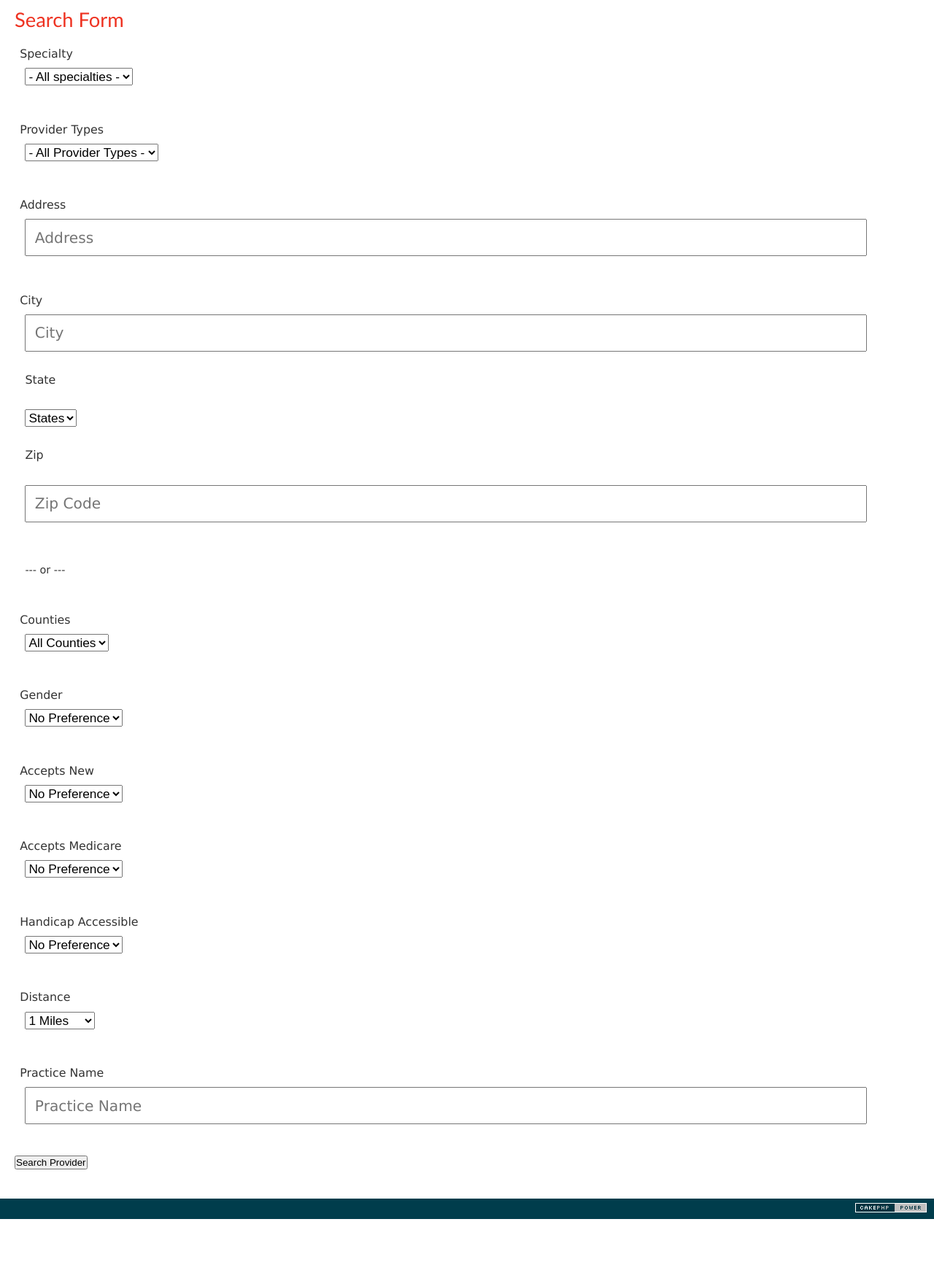
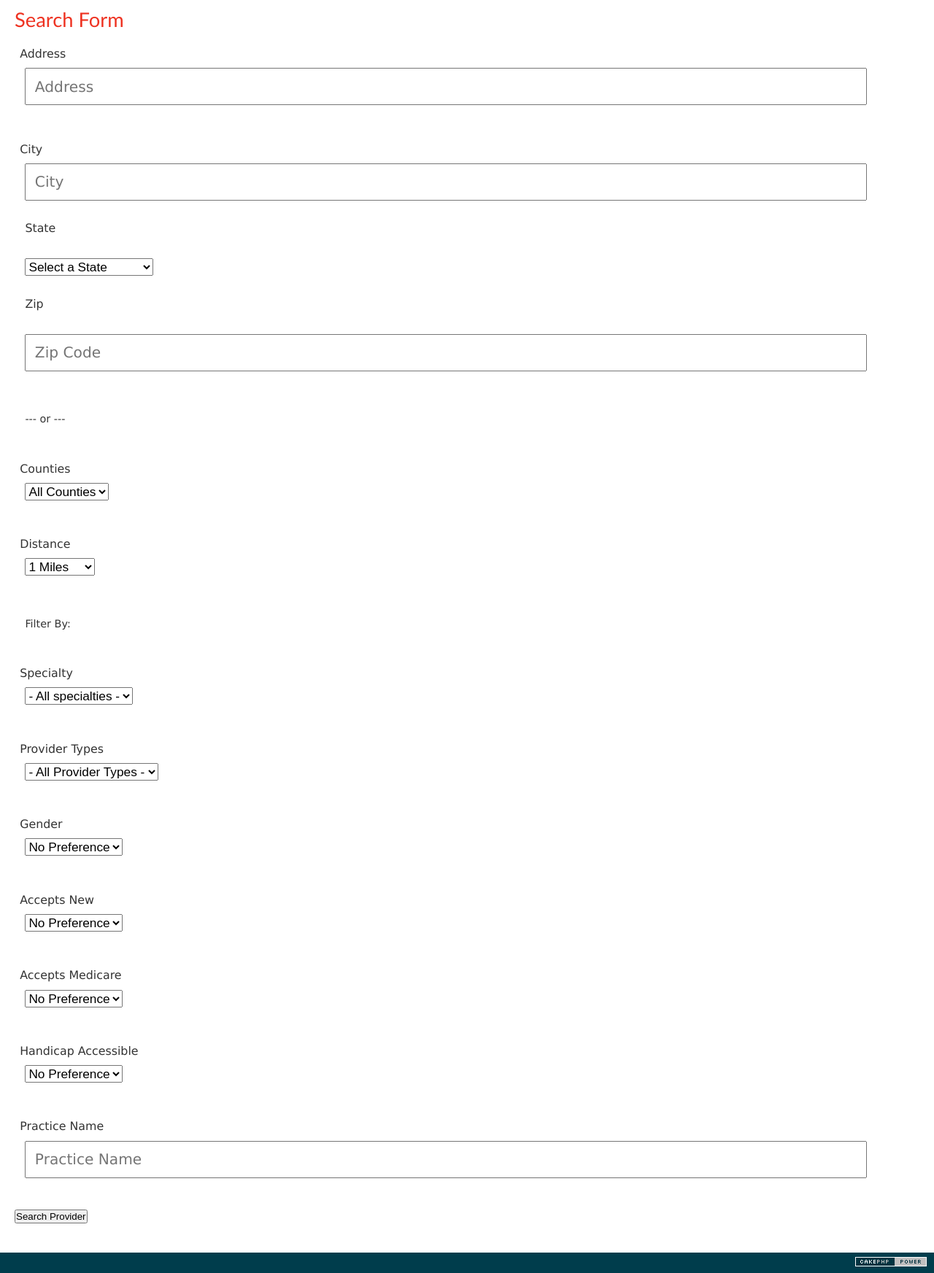
Before and after one commit to devverse/searchdelete, a CakePHP app: the page made by app/View/Search/carewisc_search.ctp in a window 1280 px wide. Shown: the part 47-1792 px from the top of the page at 73% size. Before the commit the page ends 1718 px from the top, so only its background shows below. Run offline with PHP 8.4 and a stand-in for CakePHP, Linux system fonts and the light colour scheme; the template is opened without the code that fills it, so the values that code supplies are empty; some libraries are stand-ins or nearby versions.

Commit message:
-g added functionality to back to search button, reorder search criteria drop downs

```diff
--- a/app/View/Search/carewisc_result.ctp
+++ b/app/View/Search/carewisc_result.ctp
@@ -2,7 +2,7 @@
 <div class="row">
 <div class="col-md-12 page-header">
 <h2>Search Results
-<a href="#" class="btn-xs btn-default pull-right">Return to Search</a></h2>
+<a onclick="history.go(-1)" class="btn-xs btn-default pull-right">Return to Search</a></h2>
 
 </div>
 
--- a/app/View/Search/carewisc_search.ctp
+++ b/app/View/Search/carewisc_search.ctp
@@ -5,39 +5,6 @@
 
 <form action="<?php echo $client_url_name;?>/result" method="post" class="form-horizontal">
     <input type="hidden" name="network_name" value="<?=$network_name?>"/>
-
-    <div class="form-group">
-    	<label class="col-sm-2 control-label">Specialty</label>
-    	<div class="col-sm-6">
-    	<select name="specialtie_name" class="form-control">
-        <option value="none">- All specialties -</option>
-        <?php foreach($specialties as $specialty){
-            if($specialty['Specialtie']['name']=='')
-              continue;
-            ?>
-        	<option value="<?php echo $specialty['Specialtie']['name'];?>"><?php echo $specialty['Specialtie']['name'];?></option>
-        <?php } ?>
-    	</select>
-    <span class="field-error"><?php echo $this->Session->flash('specialtie_name') ; ?></span>
-    	</div>
-    </div>
-
-    <div class="form-group">
-    <label class="col-sm-2 control-label">Provider Types</label>
-    <div class="col-sm-6">
-    <select name="providertype_name" class="form-control">
-            <option value="none">- All Provider Types -</option>
-        <?php foreach($providertypes as $providertype){
-            if($providertype['Providertype']['name']=='')
-              continue;
-            ?>
-            <option value="<?php echo $providertype['Providertype']['name'];?>"><?php echo $providertype['Providertype']['name'];?></option>
-        <?php } ?>
-    </select>
-    <span class="field-error"><?php echo $this->Session->flash('providertype_name') ; ?></span>
-    </div>
-    </div>
-
 
     <div class="form-group">
     	<label class="col-sm-2 control-label">Address</label>
@@ -56,10 +23,62 @@
     <label class="control-label">State</label>
     </div>
     <div class="col-sm-2">
+
     <select id="state" name="state" class="form-control">
-      <option value="None">States</option>
-      <option value="NY">NY</option>
+        <option value="None" selected="selected">Select a State</option>
+        <option value="AL">Alabama</option>
+        <option value="AK">Alaska</option>
+        <option value="AZ">Arizona</option>
+        <option value="AR">Arkansas</option>
+        <option value="CA">California</option>
+        <option value="CO">Colorado</option>
+        <option value="CT">Connecticut</option>
+        <option value="DE">Delaware</option>
+        <option value="DC">District Of Columbia</option>
+        <option value="FL">Florida</option>
+        <option value="GA">Georgia</option>
+        <option value="HI">Hawaii</option>
+        <option value="ID">Idaho</option>
+        <option value="IL">Illinois</option>
+        <option value="IN">Indiana</option>
+        <option value="IA">Iowa</option>
+        <option value="KS">Kansas</option>
+        <option value="KY">Kentucky</option>
+        <option value="LA">Louisiana</option>
+        <option value="ME">Maine</option>
+        <option value="MD">Maryland</option>
+        <option value="MA">Massachusetts</option>
+        <option value="MI">Michigan</option>
+        <option value="MN">Minnesota</option>
+        <option value="MS">Mississippi</option>
+        <option value="MO">Missouri</option>
+        <option value="MT">Montana</option>
+        <option value="NE">Nebraska</option>
+        <option value="NV">Nevada</option>
+        <option value="NH">New Hampshire</option>
+        <option value="NJ">New Jersey</option>
+        <option value="NM">New Mexico</option>
+        <option value="NY">New York</option>
+        <option value="NC">North Carolina</option>
+        <option value="ND">North Dakota</option>
+        <option value="OH">Ohio</option>
+        <option value="OK">Oklahoma</option>
+        <option value="OR">Oregon</option>
+        <option value="PA">Pennsylvania</option>
+        <option value="RI">Rhode Island</option>
+        <option value="SC">South Carolina</option>
+        <option value="SD">South Dakota</option>
+        <option value="TN">Tennessee</option>
+        <option value="TX">Texas</option>
+        <option value="UT">Utah</option>
+        <option value="VT">Vermont</option>
+        <option value="VA">Virginia</option>
+        <option value="WA">Washington</option>
+        <option value="WV">West Virginia</option>
+        <option value="WI">Wisconsin</option>
+        <option value="WY">Wyoming</option>
     </select>
+
     </div>
     <div class="col-sm-1">
     <label class="control-label">Zip</label>
@@ -84,6 +103,70 @@
     <span class="field-error"><?php echo $this->Session->flash('countie_name') ; ?></span>
     </div>
 
+    </div>
+
+    <div class="form-group">
+    <label class="col-sm-2 control-label">Distance </label>
+    <div class="col-sm-6">
+    <select id="distance" name="distance" class="form-control">
+     <!--<option value="0">Select a Distance</option>-->
+      <option value="1">1 Miles</option>
+      <option value="5">5 Miles</option>
+      <option value="10">10 Miles</option>
+      <option value="15">15 Miles</option>
+      <option value="20">25 Miles</option>
+      <option value="50">50 Miles</option>
+      <option value="75">75 Miles</option>
+      <option value="100">100 Miles</option>
+    </select>
+    <span class="field-error"><?php echo $this->Session->flash('distance') ; ?></span>
+    </div>
+    </div>
+
+    <div class="form-group" style="display:none">
+     <div class="col-sm-offset-2 col-sm-10">--- or ---</div>
+    </div>
+
+    <div class="form-group" style="display:none">
+    <div class="col-sm-offset-2 col-sm-6"><input id="radiussearch" name="distance_c" placeholder="Less than 100" value="" type="text" class="form-control">
+    <span class="field-error"><?php echo $this->Session->flash('distance_c') ; ?></span>
+    </div>
+    </div>
+
+    <div class="form-group">
+     <div class="col-sm-offset-2 col-sm-10">Filter By:</div>
+    </div>
+
+     <div class="form-group">
+        <label class="col-sm-2 control-label">Specialty</label>
+        <div class="col-sm-6">
+        <select name="specialtie_name" class="form-control">
+        <option value="none">- All specialties -</option>
+        <?php foreach($specialties as $specialty){
+            if($specialty['Specialtie']['name']=='')
+              continue;
+            ?>
+            <option value="<?php echo $specialty['Specialtie']['name'];?>"><?php echo $specialty['Specialtie']['name'];?></option>
+        <?php } ?>
+        </select>
+    <span class="field-error"><?php echo $this->Session->flash('specialtie_name') ; ?></span>
+        </div>
+    </div>
+
+    <div class="form-group">
+    <label class="col-sm-2 control-label">Provider Types</label>
+    <div class="col-sm-6">
+    <select name="providertype_name" class="form-control">
+            <option value="none">- All Provider Types -</option>
+        <?php foreach($providertypes as $providertype){
+            if($providertype['Providertype']['name']=='')
+              continue;
+            ?>
+            <option value="<?php echo $providertype['Providertype']['name'];?>"><?php echo $providertype['Providertype']['name'];?></option>
+        <?php } ?>
+    </select>
+    <span class="field-error"><?php echo $this->Session->flash('providertype_name') ; ?></span>
+    </div>
     </div>
 
     <div class="form-group" style="display:none">
@@ -157,34 +240,6 @@
     </div>
     </div>
 
-    <div class="form-group">
-    <label class="col-sm-2 control-label">Distance </label>
-    <div class="col-sm-6">
-    <select id="distance" name="distance" class="form-control">
-     <!--<option value="0">Select a Distance</option>-->
-      <option value="1">1 Miles</option>
-      <option value="5">5 Miles</option>
-      <option value="10">10 Miles</option>
-      <option value="15">15 Miles</option>
-      <option value="20">25 Miles</option>
-      <option value="50">50 Miles</option>
-      <option value="75">75 Miles</option>
-      <option value="100">100 Miles</option>
-    </select>
-    <span class="field-error"><?php echo $this->Session->flash('distance') ; ?></span>
-    </div>
-    </div>
-
-   <div class="form-group" style="display:none">
-     <div class="col-sm-offset-2 col-sm-10">--- or ---</div>
-</div>
-
-    <div class="form-group" style="display:none">
-    <div class="col-sm-offset-2 col-sm-6"><input id="radiussearch" name="distance_c" placeholder="Less than 100" value="" type="text" class="form-control">
-    <span class="field-error"><?php echo $this->Session->flash('distance_c') ; ?></span>
-    </div>
-    </div>
-
       <div class="form-group" style="display:none">
     <label class="col-sm-2 control-label">First Name</label>
     <div class="col-sm-6">
```
